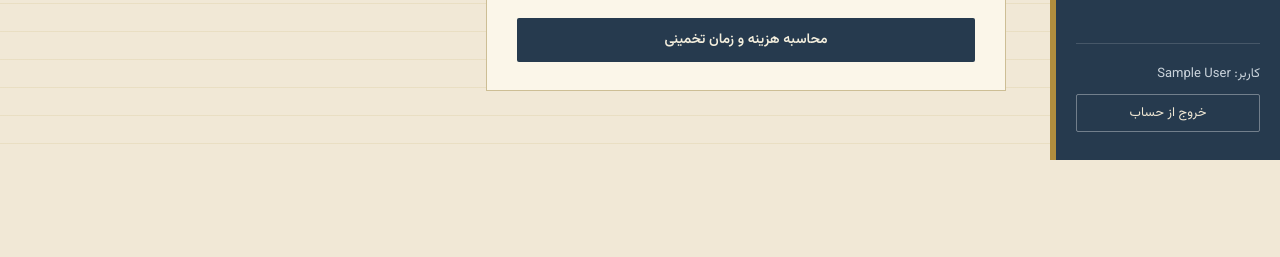
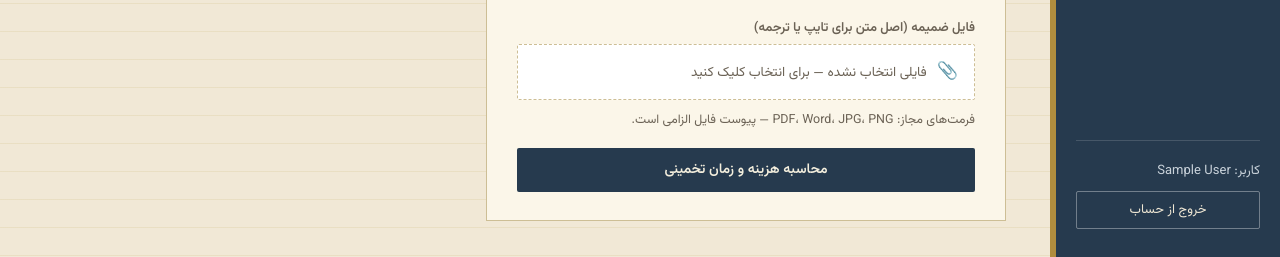
Before and after one commit to soheilsirousi/copy-type-shop, a Django app: page /order/new/ in a window 1280 px wide. Shown: the part 640-897 px from the top of the page. Before the commit the page ends 800 px from the top, so only its background shows below. Run offline with Django 5.2, Linux system fonts and the light colour scheme; the visitor is signed in with stand-in values (Sample User, id 1); data that the repository does not hold is empty.

Commit message:
fix all order view & download result

```diff
--- a/order/views.py
+++ b/order/views.py
@@ -1,9 +1,10 @@
 from django.contrib.auth.mixins import LoginRequiredMixin
-from django.http import JsonResponse
+from django.http import JsonResponse, HttpResponseRedirect
 from django.shortcuts import render, redirect
 from django.utils import timezone
 from django.views import View
 
+from file.models import File
 from order.models import Language, InputFormat, Order
 
 
@@ -97,7 +98,7 @@ class OrderDetailView(LoginRequiredMixin, View):
 
         order = order.first()
 
-        order.order_status = 'COMPLETE'
+        order.order_status = 'DELIVERED'
         order.is_complete = True
         order.completed_at = timezone.now()
         order.save()
@@ -108,5 +109,19 @@ class OrderDetailView(LoginRequiredMixin, View):
 class OrderDownloadView(LoginRequiredMixin, View):
     login_url = '/user/login/'
 
-    def get(self, request, *args, **kwargs):
-        pass
+    def get(self, request, pk, *args, **kwargs):
+        order = Order.objects.filter(pk=pk, user=request.user)
+
+        if not order.exists():
+            response = {"error": "سفارش یافت نشد."}
+            return render(request, template_name='order_detail.html', context=response)
+
+        order = order.first()
+        file = order.files.filter(file_type=File.OUTPUT)
+        if not file.exists():
+            response = {"error": "فایل یافت نشد."}
+            return render(request, template_name='order_detail.html', context=response)
+
+        file = file.first()
+
+        return HttpResponseRedirect(file.file.url)
--- a/static/css/style.css
+++ b/static/css/style.css
@@ -72,7 +72,7 @@ body{
 .btn-primary:hover{ background:var(--navy-soft); }
 .btn-gold{ background:var(--gold); color:var(--navy); }
 .btn-gold:hover{ filter:brightness(1.08); }
-.btn-ghost{ background:transparent; color:var(--gold); border:1.5px solid var(--border); }
+.btn-ghost{ background:transparent; color:var(--navy); border:1.5px solid var(--border); }
 .btn-ghost:hover{ background:rgba(38,58,78,.06); }
 .btn-block{ width:100%; justify-content:center; }
 .btn:disabled{ opacity:.45; cursor:not-allowed; }
@@ -139,7 +139,7 @@ input:focus, select:focus{ outline:2px solid var(--navy); outline-offset:1px; }
 .ticket-id{ font-family:'JetBrains Mono',monospace; font-size:12px; color:var(--ink-soft); margin-bottom:6px; }
 .ticket-title{ font-size:16.5px; font-weight:700; }
 .ticket-meta{ font-size:13px; color:var(--ink-soft); margin-top:6px; line-height:1.9; }
-.ticket-price{ font-family:'JetBrains Mono',monospace; font-weight:700; font-size:15px; margin-top=100px; color:var(--navy); white-space:nowrap;}
+.ticket-price{ font-family:'JetBrains Mono',monospace; font-weight:700; margin-top:100px; font-size:15px; color:var(--navy); white-space:nowrap; }
 
 /* Stamp badge */
 .stamp{
@@ -212,6 +212,24 @@ input:focus, select:focus{ outline:2px solid var(--navy); outline-offset:1px; }
 .type-opt:has(input:checked) .t-icon,
 .type-opt.selected .t-icon{ background:var(--navy); color:#F3EEDD; }
 
+/* ---------- File attachment field ---------- */
+.file-field{ position:relative; margin-bottom:6px; }
+.file-field input[type="file"]{
+  position:absolute; inset:0; width:100%; height:100%;
+  opacity:0; cursor:pointer;
+}
+.file-field-box{
+  display:flex; align-items:center; gap:10px;
+  border:1.5px dashed var(--border); border-radius:var(--radius);
+  padding:14px 16px; background:#fff; transition:.15s;
+}
+.file-field:hover .file-field-box{ border-color:var(--navy); background:rgba(38,58,78,.03); }
+.file-field-icon{ font-size:17px; flex-shrink:0; }
+.file-field-text{ font-size:13.5px; color:var(--ink-soft); }
+.file-field.has-file .file-field-box{ border-style:solid; border-color:var(--stamp-green); background:rgba(63,107,82,.05); }
+.file-field.has-file .file-field-text{ color:var(--ink); font-weight:600; }
+.file-field input[type="file"]:focus-visible + .file-field-box{ outline:2px solid var(--navy); outline-offset:2px; }
+
 
 .estimate-box{
   background:var(--navy); color:#F3EEDD; padding:22px 24px; margin-top:6px;
--- a/static/js/order.js
+++ b/static/js/order.js
@@ -17,6 +17,22 @@ document.addEventListener('DOMContentLoaded', function () {
       radio.closest('.type-opt').classList.add('selected');
     });
   });
+
+  // نمایش اسم فایل انتخاب‌شده برای پیوست سفارش
+  const fileInput = document.getElementById('id_attachment');
+  const fileField = document.getElementById('file-field');
+  const fileFieldText = document.getElementById('file-field-text');
+  if (fileInput) {
+    fileInput.addEventListener('change', function () {
+      if (fileInput.files.length > 0) {
+        fileFieldText.textContent = fileInput.files[0].name;
+        fileField.classList.add('has-file');
+      } else {
+        fileFieldText.textContent = 'فایلی انتخاب نشده — برای انتخاب کلیک کنید';
+        fileField.classList.remove('has-file');
+      }
+    });
+  }
 
   calcButton.addEventListener('click', function () {
     const pages = document.getElementById('id_pages').value;
--- a/templates/new_order.html
+++ b/templates/new_order.html
@@ -56,6 +56,19 @@
       {% endfor %}
   </select>
 
+    <label for="id_attachment">فایل ضمیمه (اصل متن برای تایپ یا ترجمه)</label>
+  <div class="file-field" id="file-field">
+    <input type="file" name="attachment" id="id_attachment"
+           accept=".pdf,.doc,.docx,.jpg,.jpeg,.png" required>
+    <div class="file-field-box">
+      <span class="file-field-icon">📎</span>
+      <span class="file-field-text" id="file-field-text">فایلی انتخاب نشده — برای انتخاب کلیک کنید</span>
+    </div>
+  </div>
+  <div class="field-error" id="attachment-hint" style="margin-top:10px; margin-bottom:18px; display:block; color:var(--ink-soft);">
+    فرمت‌های مجاز: PDF، Word، JPG، PNG — پیوست فایل الزامی است.
+  </div>
+
   <button type="button" class="btn btn-primary btn-block" id="calc-btn" data-estimate-url="{% url 'estimate-price' %}">محاسبه هزینه و زمان تخمینی</button>
 
   <div class="estimate-box" id="estimate-slot" hidden>
```
Also changed, not shown: templates/order_detail.html (+11 -8 lines), templates/profile.html (+6 -3 lines), 2 other files.
